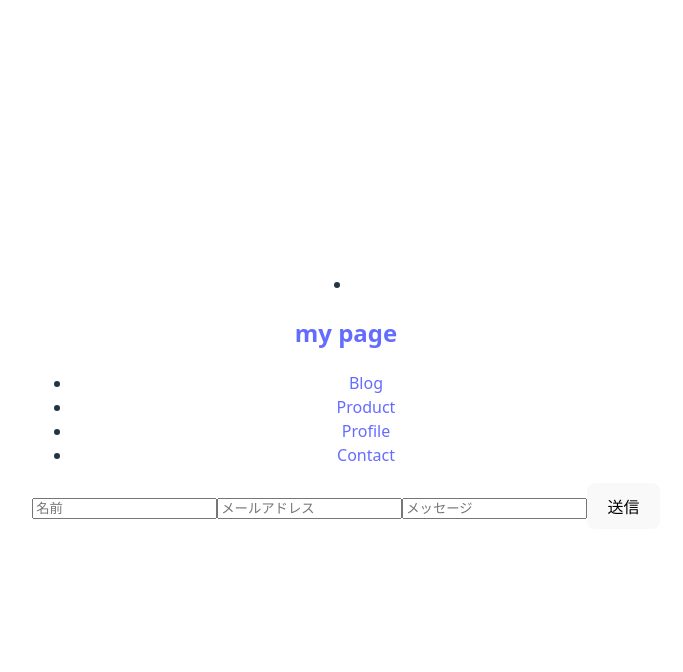
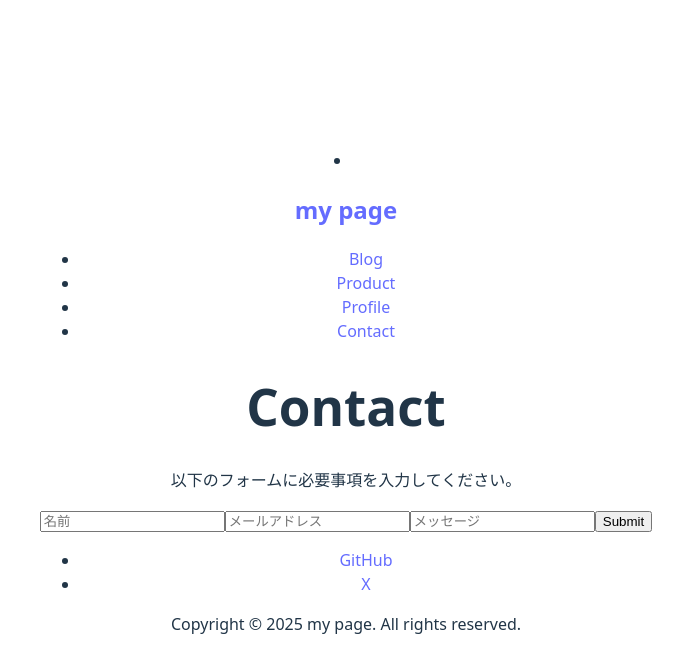
Before and after one commit to morikouuu/my-page, a React (Vite) app: page /contact in a window 1280 px wide. Shown: the top 672 px of the page, without its empty margins (294-977 px from the left). Built offline with nearby package versions, Linux system fonts and the light colour scheme.

Commit message:
fix:contact-formのjsxの修正

```diff
--- a/src/pages/blogdetail.tsx
+++ b/src/pages/blogdetail.tsx
@@ -3,6 +3,7 @@ import fm from "front-matter";
 import ReactMarkdown from "react-markdown";
 import remarkGfm from "remark-gfm";
 
+// useHookに変更
 type BlogFrontMatter = {
 	title?: string;
 	date?: string;
--- a/src/pages/contact.tsx
+++ b/src/pages/contact.tsx
@@ -1,32 +1,55 @@
 import { useState } from "react";
-import { useForm } from "react-hook-form";
+import Footer from "../components/footer";
+import type { ContactForm } from "../type";
+
+//フォーム作成の続きをしていく
 const ContactForm = () => {
-	const handleSubmit = () => {};
+	const [name, setName] = useState<string>("");
+	const [email, setEmail] = useState<string>("");
+	const [message, setMessage] = useState<string>("");
+
+	const handleChange = (e: React.ChangeEvent<HTMLInputElement>) => {
+		if (e.target.name === "name") {
+			setName(e.target.value);
+			console.log(name);
+		} else if (e.target.name === "email") {
+			setEmail(e.target.value);
+			console.log("email");
+		} else if (e.target.name === "message") {
+			setMessage(e.target.value);
+			console.log("message");
+		}
+	};
+
 	return (
 		<div>
+			<h1>Contact</h1>
+			<p>以下のフォームに必要事項を入力してください。</p>
 			<form className="contact-form">
 				<input
-					type="text"
 					name="name"
+					value={name}
+					onChange={handleChange}
 					placeholder="名前"
 					className="contact-input"
 				/>
 				<input
-					type="email"
 					name="email"
+					value={email}
+					onChange={handleChange}
 					placeholder="メールアドレス"
 					className="contact-input"
 				/>
 				<input
-					type="text"
 					name="message"
+					value={message}
+					onChange={handleChange}
 					placeholder="メッセージ"
 					className="contact-email"
 				/>
-				<button type="submit" onClick={handleSubmit} className="contact-button">
-					送信
-				</button>
+				<input type="submit" className="submit-button" />
 			</form>
+			<Footer />
 		</div>
 	);
 };
--- a/src/type.ts
+++ b/src/type.ts
@@ -18,3 +18,9 @@ export type PostList = {
 	slug: string;
 	attributes: BlogFrontMatter;
 };
+
+export type ContactForm = {
+	name: string;
+	email: string;
+	message: string;
+};
```
